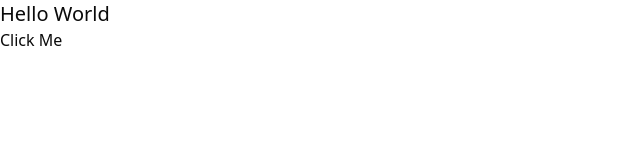
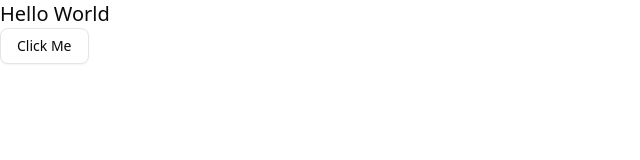
Before and after one commit to fredrikj31/pin-scout, a React (Vite) app in the folder app/: page / in a window 1280 px wide. Shown: the top 160 px of the page, without its empty margins (0-640 px from the left). Built offline with nearby package versions, Linux system fonts and the light colour scheme.

Commit message:
feat(shadcn-ui): installs button component and replaces EventButton

```diff
--- a/app/src/components/EventButton.tsx
+++ b/app/src/components/EventButton.tsx
@@ -1,5 +1,6 @@
 import { logEvent } from "firebase/analytics";
 import { useFirebase } from "../providers/firebase/useFirebase";
+import { Button } from "@shadcn-ui/components/ui/button";
 
 export const EventButton = () => {
   const { analytics } = useFirebase();
@@ -8,5 +9,13 @@
     logEvent(analytics, "test-button-clicked");
   };
 
-  return <button onClick={() => onClick()}>Click Me</button>;
+  return (
+    <Button
+      className="hover:cursor-pointer"
+      variant="outline"
+      onClick={() => onClick()}
+    >
+      Click Me
+    </Button>
+  );
 };
--- /dev/null
+++ b/app/src/shadcn-ui/components/ui/button.tsx
@@ -0,0 +1,59 @@
+import * as React from "react"
+import { Slot } from "@radix-ui/react-slot"
+import { cva, type VariantProps } from "class-variance-authority"
+
+import { cn } from "@shadcn-ui/lib/utils"
+
+const buttonVariants = cva(
+  "inline-flex items-center justify-center gap-2 whitespace-nowrap rounded-md text-sm font-medium transition-all disabled:pointer-events-none disabled:opacity-50 [&_svg]:pointer-events-none [&_svg:not([class*='size-'])]:size-4 shrink-0 [&_svg]:shrink-0 outline-none focus-visible:border-ring focus-visible:ring-ring/50 focus-visible:ring-[3px] aria-invalid:ring-destructive/20 dark:aria-invalid:ring-destructive/40 aria-invalid:border-destructive",
+  {
+    variants: {
+      variant: {
+        default:
+          "bg-primary text-primary-foreground shadow-xs hover:bg-primary/90",
+        destructive:
+          "bg-destructive text-white shadow-xs hover:bg-destructive/90 focus-visible:ring-destructive/20 dark:focus-visible:ring-destructive/40 dark:bg-destructive/60",
+        outline:
+          "border bg-background shadow-xs hover:bg-accent hover:text-accent-foreground dark:bg-input/30 dark:border-input dark:hover:bg-input/50",
+        secondary:
+          "bg-secondary text-secondary-foreground shadow-xs hover:bg-secondary/80",
+        ghost:
+          "hover:bg-accent hover:text-accent-foreground dark:hover:bg-accent/50",
+        link: "text-primary underline-offset-4 hover:underline",
+      },
+      size: {
+        default: "h-9 px-4 py-2 has-[>svg]:px-3",
+        sm: "h-8 rounded-md gap-1.5 px-3 has-[>svg]:px-2.5",
+        lg: "h-10 rounded-md px-6 has-[>svg]:px-4",
+        icon: "size-9",
+      },
+    },
+    defaultVariants: {
+      variant: "default",
+      size: "default",
+    },
+  }
+)
+
+function Button({
+  className,
+  variant,
+  size,
+  asChild = false,
+  ...props
+}: React.ComponentProps<"button"> &
+  VariantProps<typeof buttonVariants> & {
+    asChild?: boolean
+  }) {
+  const Comp = asChild ? Slot : "button"
+
+  return (
+    <Comp
+      data-slot="button"
+      className={cn(buttonVariants({ variant, size, className }))}
+      {...props}
+    />
+  )
+}
+
+export { Button, buttonVariants }
```
